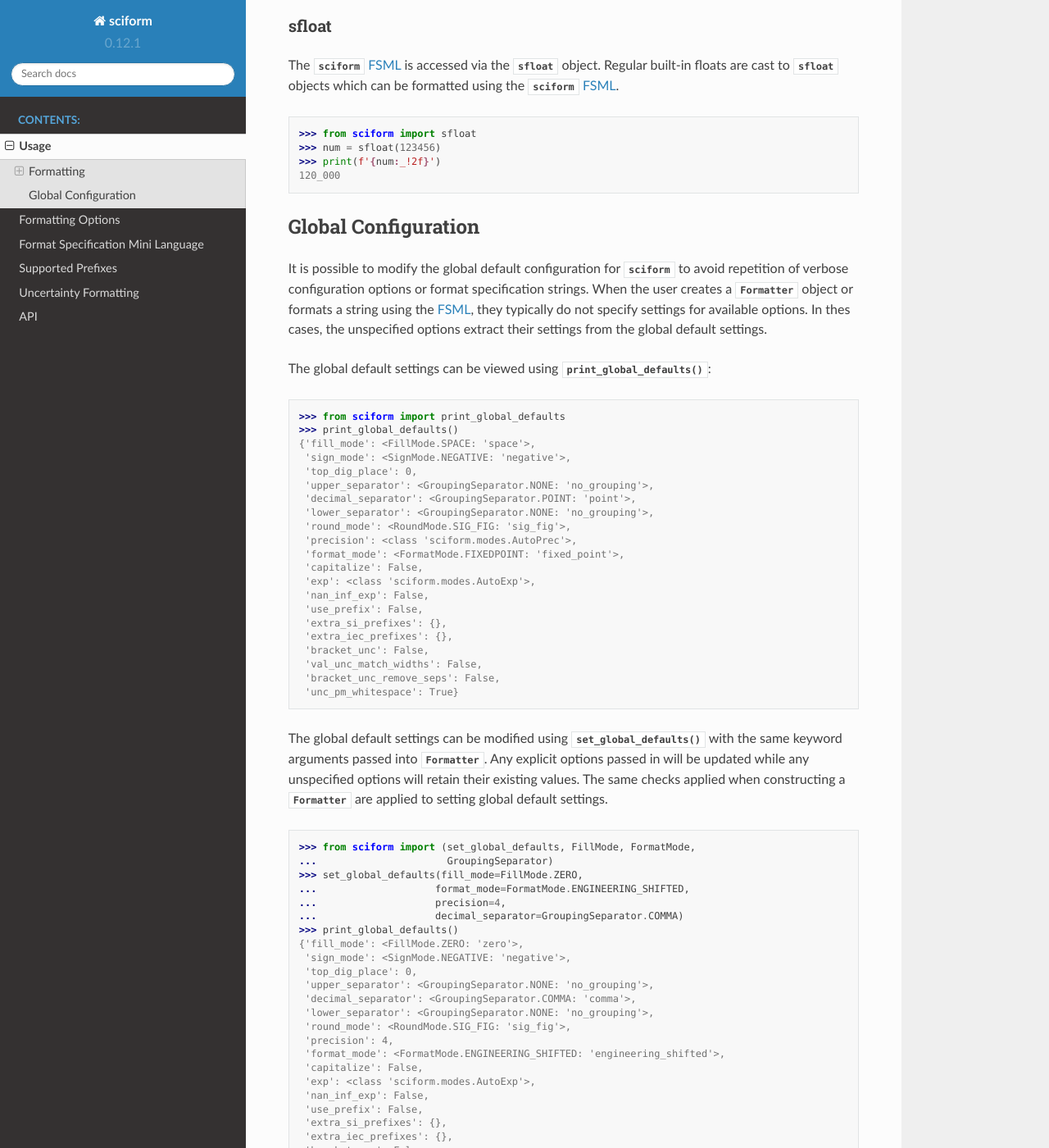
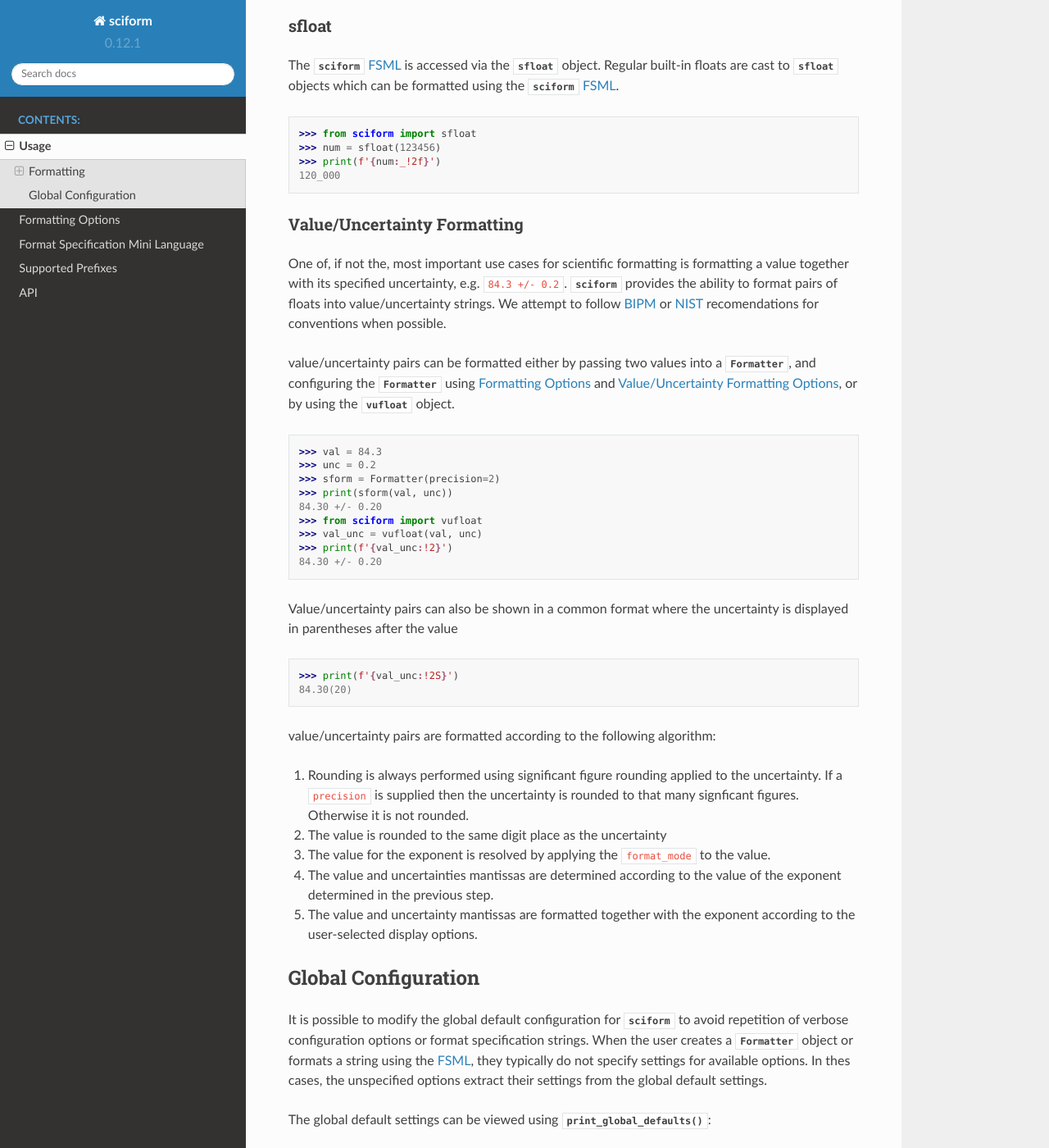
Before and after one commit to jagerber48/sciform, a Sphinx documentation site: the page built from docs/source/usage.rst, in a window 1280 px wide and 1400 px high, scrolled down 721 px. Shown: the whole window at 82% size. Built offline with Sphinx 7.4.7 and the Read the Docs theme 2.0.0, drawn with Linux system fonts in a browser that asks for light colours.

Commit message:
val/unc formatting usage

```diff
--- a/docs/source/Formatting Options.rst
+++ b/docs/source/Formatting Options.rst
@@ -356,8 +356,10 @@ be formatted as, e.g. ``'(nan)e+00'``.
 >>> print(sform(float('-inf')))
 (-INF)E+00
 
-Value/Uncertainty Formatting
-============================
+.. _val_unc_formatting_options:
+
+Value/Uncertainty Formatting Options
+====================================
 
 For value/uncertainty formatting the value + uncertainty pair are
 formatted as follows.
--- a/docs/source/index.rst
+++ b/docs/source/index.rst
@@ -10,7 +10,6 @@
    Formatting Options
    format specification mini language
    Supported Prefixes
-   uncertainty formatting
    api
 
 Indices and tables
--- a/docs/source/usage.rst
+++ b/docs/source/usage.rst
@@ -47,6 +47,55 @@ formatted using the :mod:`sciform` :ref:`FSML <fsml>`.
 >>> num = sfloat(123456)
 >>> print(f'{num:_!2f}')
 120_000
+
+Value/Uncertainty Formatting
+----------------------------
+
+One of, if not the, most important use cases for scientific formatting
+is formatting a value together with its specified uncertainty, e.g.
+``84.3 +/- 0.2``.
+:mod:`sciform` provides the ability to format pairs of floats into
+value/uncertainty strings.
+We attempt to follow
+`BIPM <https://www.bipm.org/documents/20126/2071204/JCGM_100_2008_E.pdf/cb0ef43f-baa5-11cf-3f85-4dcd86f77bd6>`_
+or `NIST <https://www.nist.gov/pml/nist-technical-note-1297>`_
+recomendations for conventions when possible.
+
+value/uncertainty pairs can be formatted either by passing two values
+into a :class:`Formatter`, and configuring the :class:`Formatter` using
+:ref:`formatting_options` and :ref:`val_unc_formatting_options`, or by
+using the :class:`vufloat` object.
+
+>>> val = 84.3
+>>> unc = 0.2
+>>> sform = Formatter(precision=2)
+>>> print(sform(val, unc))
+84.30 +/- 0.20
+>>> from sciform import vufloat
+>>> val_unc = vufloat(val, unc)
+>>> print(f'{val_unc:!2}')
+84.30 +/- 0.20
+
+Value/uncertainty pairs can also be shown in a common format where the
+uncertainty is displayed in parentheses after the value
+
+>>> print(f'{val_unc:!2S}')
+84.30(20)
+
+value/uncertainty pairs are formatted according to the following
+algorithm:
+
+#. Rounding is always performed using significant figure rounding
+   applied to the uncertainty. If a ``precision`` is supplied then the
+   uncertainty is rounded to that many signficant figures. Otherwise it
+   is not rounded.
+#. The value is rounded to the same digit place as the uncertainty
+#. The value for the exponent is resolved by applying the
+   ``format_mode`` to the value.
+#. The value and uncertainties mantissas are determined according to the
+   value of the exponent determined in the previous step.
+#. The value and uncertainty mantissas are formatted together with the
+   exponent according to the user-selected display options.
 
 Global Configuration
 ====================
```
Also changed, not shown: docs/source/uncertainty formatting.rst (deleted, +0 -29 lines).
